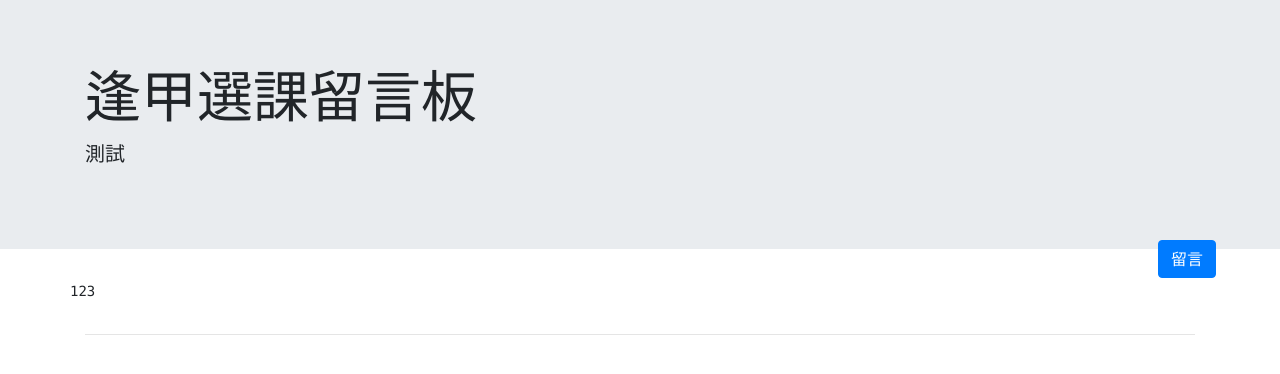
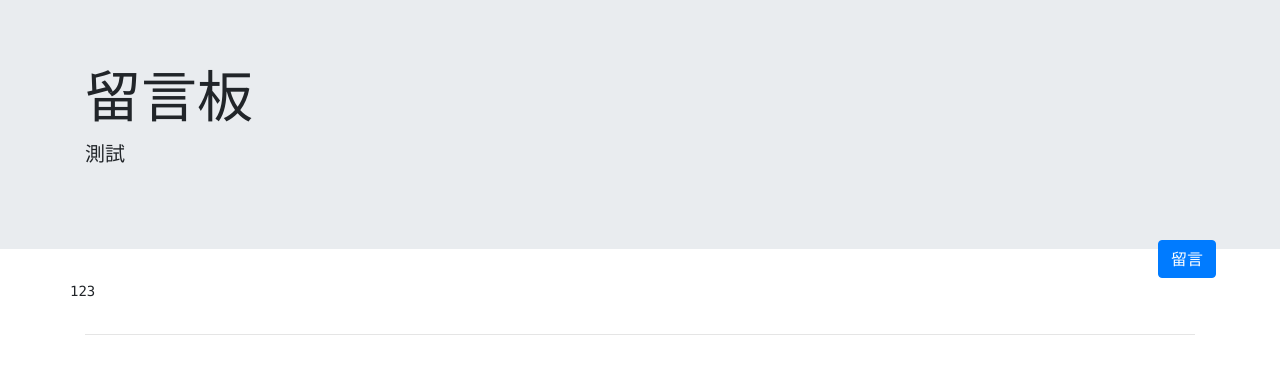
Before and after one commit to franky3020/msgbox, a Django app: page /msgbox/ in a window 1280 px wide. Shown: the top 374 px of the page. Run offline with Django 3.2, Linux system fonts and the light colour scheme; data comes from the database, SQL or seed files in the repository; both versions use the stored data as it was after the commit; some libraries are stand-ins or nearby versions.

Commit message:
換成留言板

```diff
--- a/templates/msgbox_base.html
+++ b/templates/msgbox_base.html
@@ -5,12 +5,12 @@
     <meta name="viewport" content="width=device-width, initial-scale=1, shrink-to-fit=no">
     <link rel="stylesheet" href="https://maxcdn.bootstrapcdn.com/bootstrap/4.0.0/css/bootstrap.min.css" integrity="sha384-Gn5384xqQ1aoWXA+058RXPxPg6fy4IWvTNh0E263XmFcJlSAwiGgFAW/dAiS6JXm" crossorigin="anonymous">
 
-    <title>逢甲選課留言板</title>
+    <title>留言板</title>
 </head>
 <body>
     <div class="jumbotron jumbotron-fluid">
       <div class="container">
-        <h1 class="display-4">逢甲選課留言板</h1>
+        <h1 class="display-4">留言板</h1>
         <p class="lead">測試</p>
       </div>
     </div>
```
Also changed, not shown: db.sqlite3.
